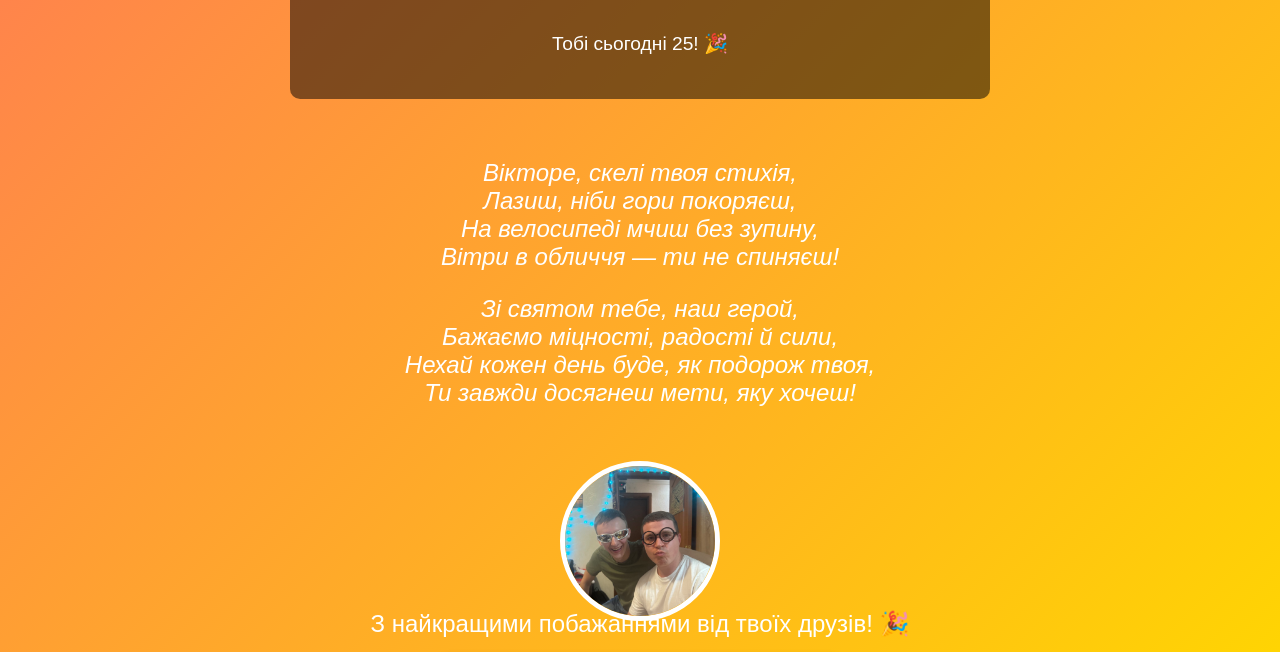
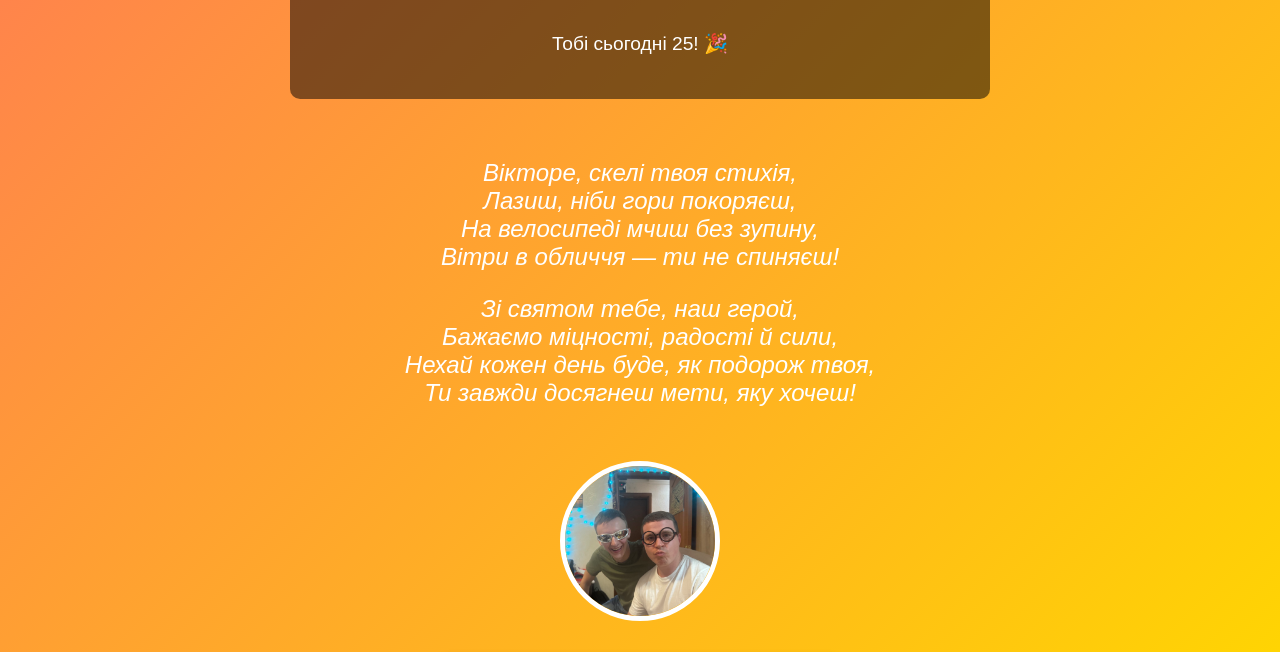
Before and after one commit to Gurlenko/gift_for_friend, a plain HTML site: page index.html in a window 1280 px wide. Shown: the part 128-780 px from the top of the page. Drawn offline with Linux system fonts and the light colour scheme.

Commit message:
Created gift for best soldier

```diff
--- a/index.html
+++ b/index.html
@@ -119,9 +119,5 @@
         <img src="img/9.jpg" alt="Фото 9">
     </div>
 
-    <footer>
-        <p>З найкращими побажаннями від твоїх друзів! 🎉</p>
-    </footer>
-
 </body>
 </html>
```
